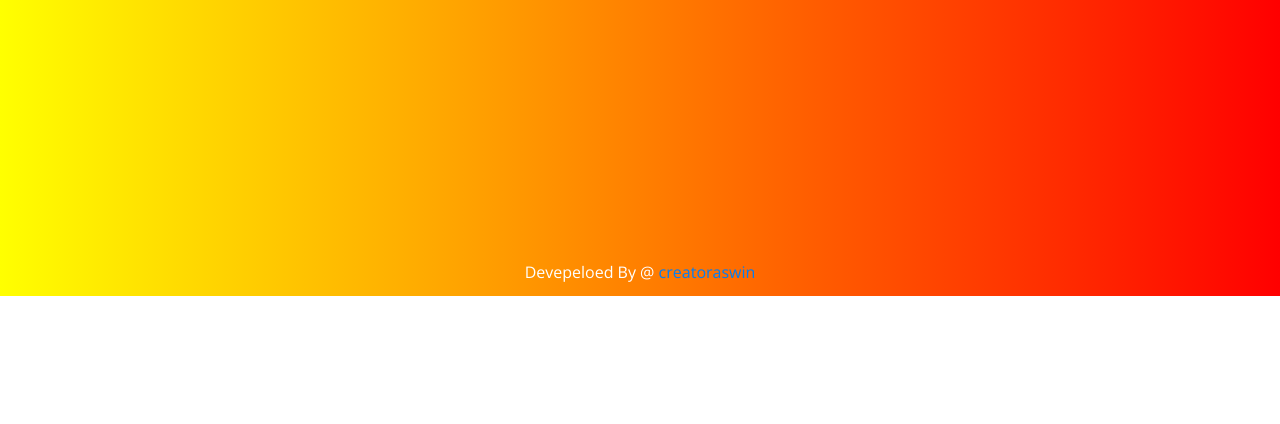
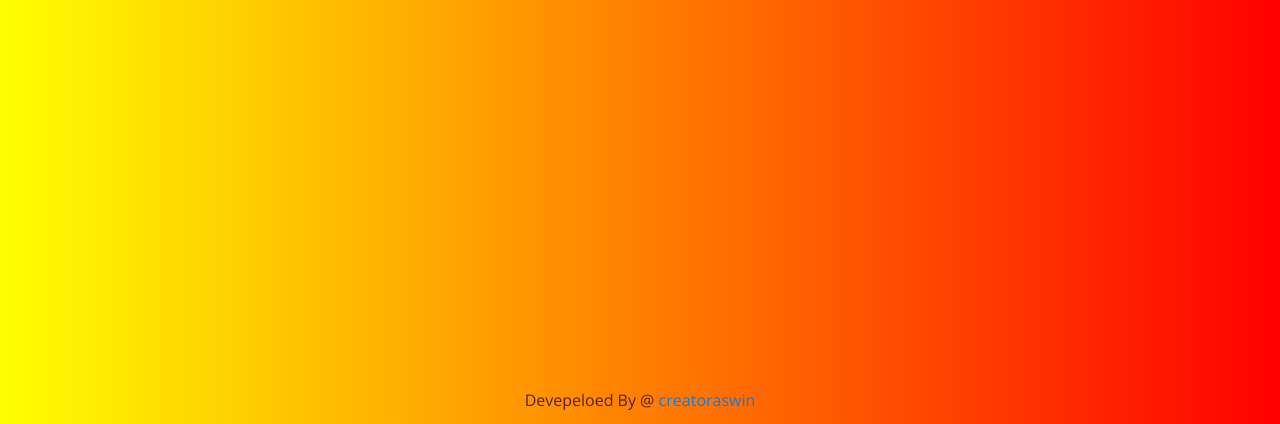
Before and after one commit to CreatorAswin/corona-app, a plain HTML site: page index.html in a window 1280 px wide. Shown: the part 736-1160 px from the top of the page. Before the commit the page ends 1032 px from the top, so only its background shows below. Drawn offline with nearby package versions, Linux system fonts and the light colour scheme; files whose address does not match are found by name.

Commit message:
Add files via upload

```diff
--- a/index.html
+++ b/index.html
@@ -123,7 +123,7 @@
 
 
   </div> <!-- .site-wrap -->
-  <footer style="margin-top: 20%;padding: 10px; color: white; text-align: center;" >
+  <footer style="margin-top: 30%;padding: 10px; color: rgb(85, 32, 32); text-align: center;" >
     Devepeloed By @ <a href="http://creatoraswin.github.io/aswin">creatoraswin</a>
   </footer>
 
```
